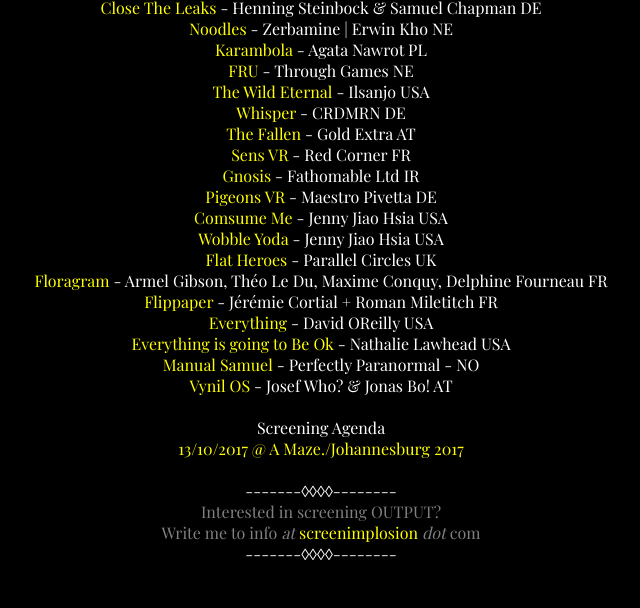
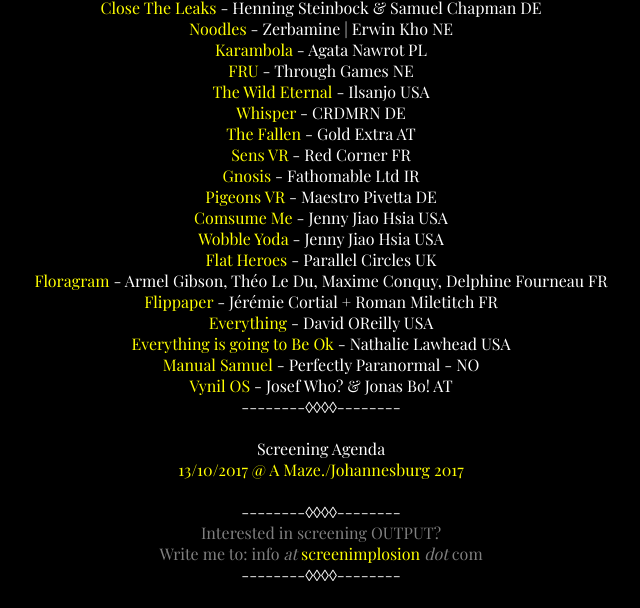
Before and after one commit to screeeen/output, a plain HTML site: page index.html in a window 1280 px wide. Shown: the part 3307-3915 px from the top of the page, without its empty margins (319-959 px from the left). Drawn offline with nearby package versions, Linux system fonts and the light colour scheme; a web font is replaced by a local one.

Commit message:
barritas

```diff
--- a/index.html
+++ b/index.html
@@ -131,19 +131,21 @@ Videogames (in order of appearance)
 <br>
 <a href="http://vinylos.io/">Vynil OS</a> - Josef Who? & Jonas Bo! AT
 <br>
+--------◊◊◊◊--------
+<br>
 <br>
 Screening Agenda
 <br>
 <a href="http://www.amaze-johannesburg.co.za/"> 13/10/2017 @ A Maze./Johannesburg 2017</a>
 <br>
 <br>
--------◊◊◊◊--------
+--------◊◊◊◊--------
 <br>
 <font color="gray">Interested in screening OUTPUT?</font>
 <br>
-<font color="gray">Write me to info <i>at</i><a href="http://screenimplosion.com/"> screenimplosion</a> <i>dot</i> com </font>
+<font color="gray">Write me to: info <i>at</i><a href="http://screenimplosion.com/"> screenimplosion</a> <i>dot</i> com </font>
 <br>
--------◊◊◊◊--------
+--------◊◊◊◊--------
 <br>
 <br>
 <br>
```
